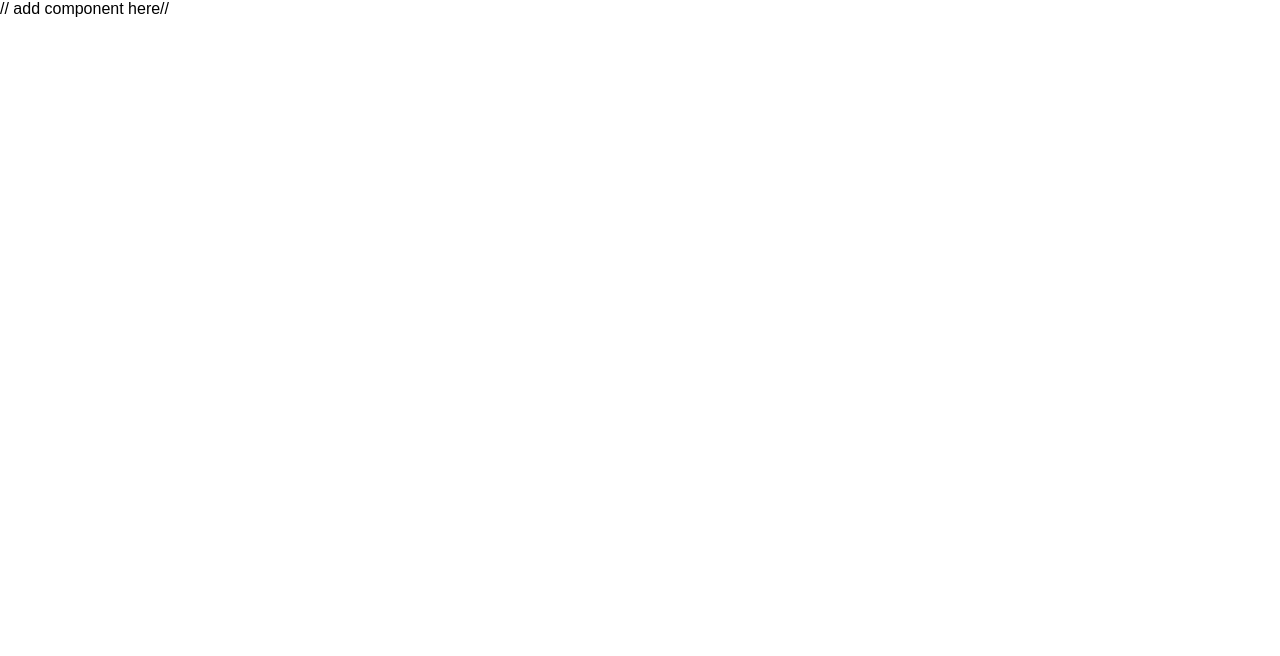
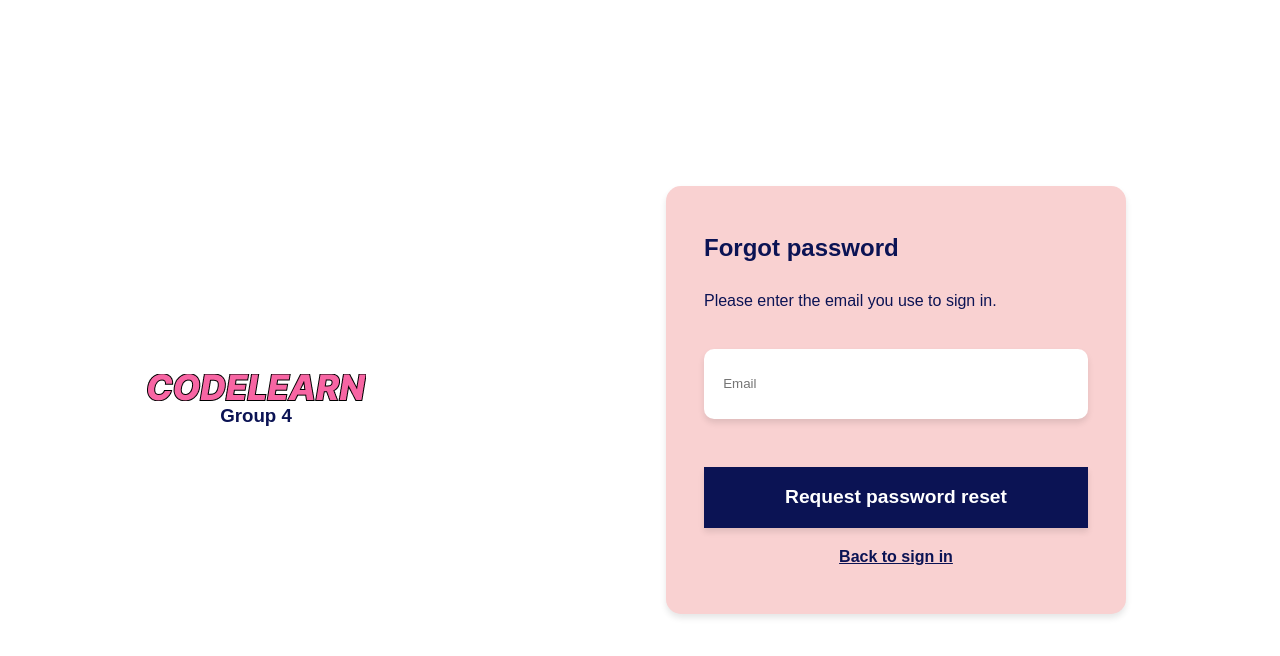
Before and after one commit to tuanle03/Code_learn_spa, a React (Vite) app: page / in a window 1280 px wide. Shown: the top 656 px of the page. Built offline with nearby package versions, Linux system fonts and the light colour scheme.

Commit message:
add forgot password page

```diff
--- /dev/null
+++ b/src/components/Logo.tsx
@@ -0,0 +1,8 @@
+import React from 'react'
+import { Link } from 'react-router-dom';
+const Logo = () => {
+  return (
+    <Link to='/'><img src=".\src\assets\logo.png" alt="Logo unvailable" className="logo"/></Link>
+  )
+}
+export default Logo;
--- a/src/main.tsx
+++ b/src/main.tsx
@@ -2,12 +2,12 @@ import React from 'react'
 import ReactDOM from 'react-dom/client'
 import { BrowserRouter as Router} from 'react-router-dom'
 import './App.css'
-import Header from './components/Header/Header.tsx'
+import ForgotPassword from './pages/ForgotPassword/ForgotPassword.tsx'
 
 ReactDOM.createRoot(document.getElementById('root')!).render(
   <React.StrictMode>
     <Router>
-      // add component here//
+      <ForgotPassword />
     </Router>
 
   </React.StrictMode>,
--- /dev/null
+++ b/src/pages/ForgotPassword/ForgotPassword.tsx
@@ -0,0 +1,42 @@
+import React, { useState } from "react";
+import { Link } from "react-router-dom";
+import "./forgotPassword.css";
+import Logo from "../../components/Logo";
+
+const ForgotPassword = () => {
+  const [email, setEmail] = useState<string>("");
+  const handleForgot = () => {
+    console.log("Requesting...");
+  };
+  return (
+    <div className="Forgot">
+      <div className="left">
+        <Logo />
+        <h3>Group 4</h3>
+      </div>
+      <div className="right">
+        <div className="forgot_container">
+          <h2>Forgot password</h2>
+          <p>Please enter the email you use to sign in.</p>
+          <div className="input_container">
+            <input
+              placeholder="Email"
+              type="email"
+              id="email"
+              value={email}
+              onChange={(e) => setEmail(e.target.value)}
+            />
+          </div>
+          <button className="request_btn" onClick={handleForgot}>
+            <Link to="/">Request password reset </Link>
+          </button>
+          <div className="back">
+            <Link to="/sign_in">Back to sign in</Link>
+          </div>
+        </div>
+      </div>
+    </div>
+  );
+};
+
+export default ForgotPassword;
--- /dev/null
+++ b/src/pages/ForgotPassword/forgotPassword.css
@@ -0,0 +1,113 @@
+.Forgot{
+    display: flex;
+    box-sizing: border-box;
+    width: 100%;
+    height: 100vh;
+    align-items: center;
+    margin: 0;
+    padding: 0;
+    color: #0B1354;
+}
+.left{
+    width: 40%;
+    display: flex;
+    flex-direction: column;
+    justify-content: center;
+    align-items: center;
+    /* background-color: red; */
+}
+.right{
+    width: 60%;
+    display: flex;
+    flex-direction: column;
+    justify-content: center;
+    align-items: center;
+}
+.right h2{
+    color: #0B1354;
+    padding-bottom: 20px;
+    font-weight: bold;
+}
+.forgot_container{
+    box-sizing: border-box;
+    width: 60%;
+    background-color: #F9D1D1;
+    padding: 5%;
+    border-radius: 15px;
+    box-shadow: 0 4px 6px rgba(0, 0, 0, 0.1);
+}
+.forgot_container >*{
+    margin: 10px 0 10px 0;
+}
+.forgot_container a{
+    text-decoration: underline;
+    font-weight: bold;
+    color: #0B1354;
+    cursor: pointer;
+}
+.input_container{
+    width: 100%;
+    height: 70px;
+    background-color: white;
+    display: flex;
+    justify-content: center;
+    /* padding: 20px; */
+    margin: 10% 0 10% 0;
+    border-radius: 10px;
+    box-shadow: 0 4px 6px rgba(0, 0, 0, 0.1);
+}
+.input_container input{
+    width: 100%;
+    height: 100%;
+    background-color: transparent;
+    border: none;
+    outline: none;
+    border-radius: 10px;
+    padding: 0 5% 0 5%;
+}
+.request_btn{
+    width: 100%;
+    padding: 5%;
+    background-color: #0B1354;
+    color: white;
+    font-size: larger;
+    font-weight: bold;
+    border: none;
+    box-shadow: 0 4px 6px rgba(0, 0, 0, 0.1);
+    cursor: pointer;
+}
+.request_btn a{
+    color: white;
+    text-decoration: none;
+}
+.back{
+    width: 100%;
+    display: flex;
+    justify-content: center;
+    gap: 10%;
+
+}
+@media screen and (max-width: 1100px) {
+    .back{
+        gap: 5%;
+    }
+    .left{
+        width: 30%;
+    }
+    .right{
+        width: 70%;
+    }
+}
+@media screen and (max-width: 800px){
+    .left{
+        display: none;
+    }
+    .right{
+        width: 100%;
+    }
+}
+@media screen and (max-width: 600px){
+    .forgot_container{
+        width: 90%;
+    }
+}
```
